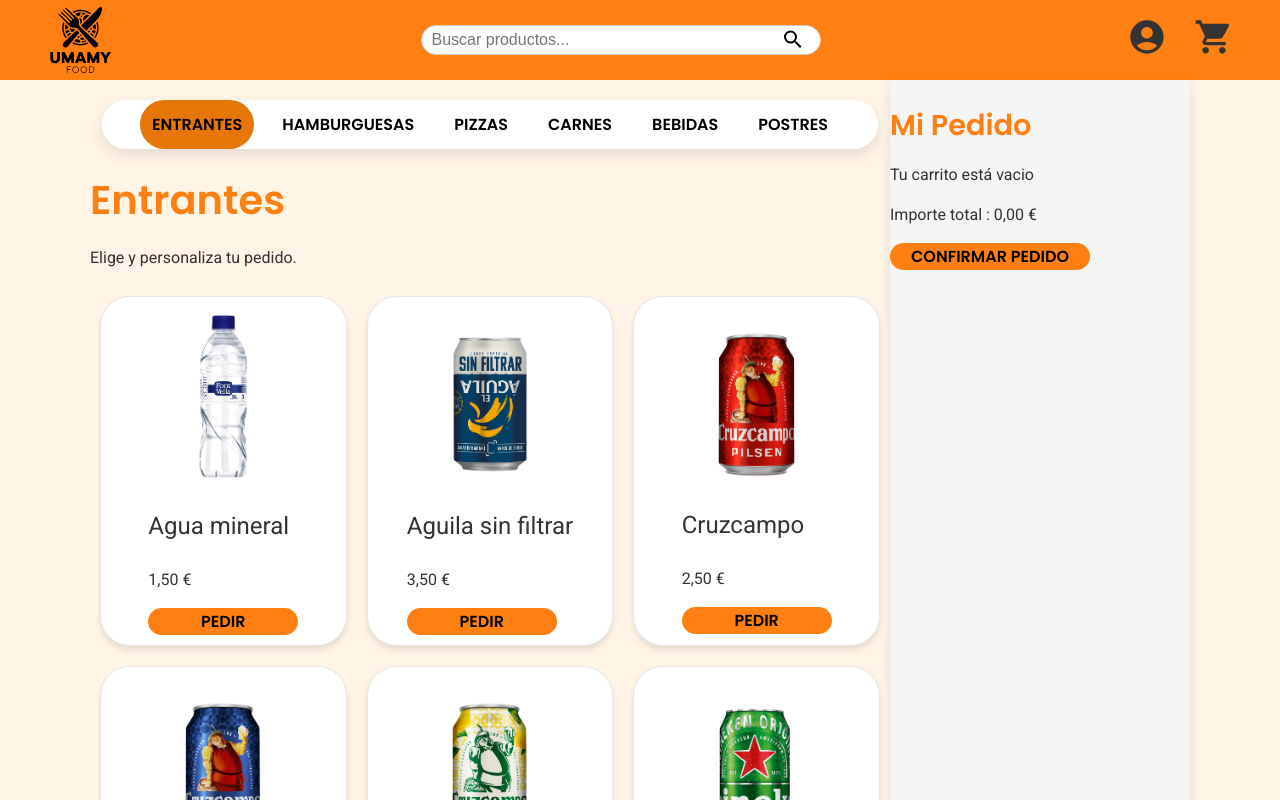
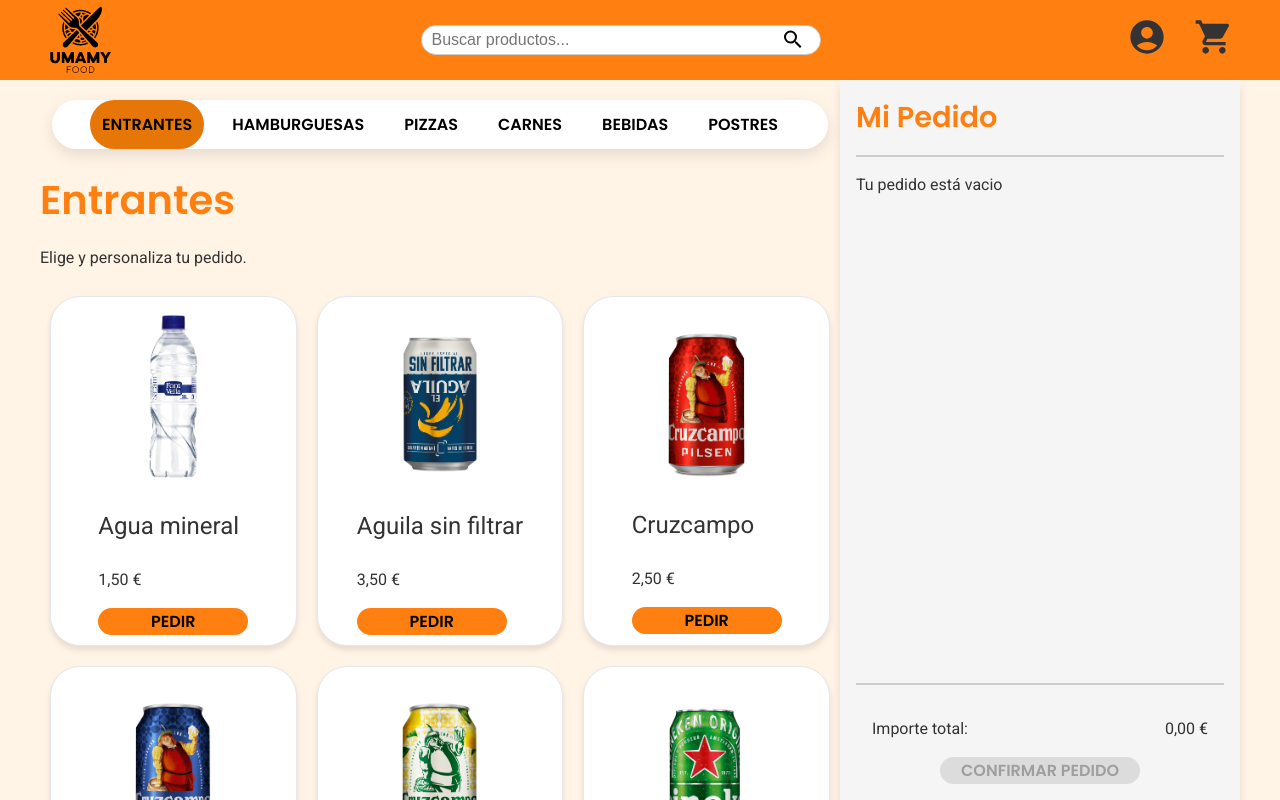
Before and after one commit to ldalejo/umamy_select-web, a React (Vite) app: page / in a window 1280 px wide. Shown: the top 800 px of the page. Built offline with nearby package versions, Linux system fonts and the light colour scheme.

Commit message:
Añadido disabled a confirmar pedido si no hay ningún producto seleccionado. Correciones en el css

```diff
--- a/src/components/Pedido/Pedido.css
+++ b/src/components/Pedido/Pedido.css
@@ -1,13 +1,58 @@
 .pedido {
     background-color: var(--gris-suave);
-    width: 300px;
+    width: 400px;
     box-shadow: 0px 6px 10px rgba(0, 0, 0, 0.1);
-}
+    padding: 0 1rem;
+    display: flex;
+    flex-direction: column;
+  }
 
-.enviar-pedido {
+  .pedido h2 {
+    position: sticky; /* Fija el título en la parte superior al hacer scroll */
+    top: 0;
+    background-color: var(--gris-suave);
+    z-index: 10;
+    padding: 1rem 0;
+    margin: 0;
+    border-bottom: 2px solid #ccc;
+  }
+
+  .pedido__productos {
+    flex-grow: 1;
+    overflow-y: auto; /* Permite el scroll solo en esta sección */
+    padding-bottom: 50px; /* Espacio suficiente para no cubrir el footer */
+  }
+
+  .pedido__footer {
+    padding: 1rem;
+    position: sticky; /* Fija el título en la parte superior al hacer scroll */
+    bottom: 0;
+    background-color: var(--gris-suave);
+    z-index: 5;
+    border-top: 2px solid #ccc;;
+  }
+
+  .pedido__importe {
+    display: flex;
+    justify-content: space-between;
+  }
+
+  .enviar-pedido {
     width: 200px;
     border-radius: 20px;
     background-color: var(--naranja-calabaza);
     cursor: pointer;
     text-transform: uppercase;
-}
+  }
+
+  .enviar-pedido:disabled {
+    background-color: #ccc;
+    cursor: not-allowed;
+    opacity: 0.6;
+    color: #666;
+  }
+
+  .pedido__form {
+    display: flex;
+    justify-content: center;
+  }
--- a/src/components/Pedido/Pedido.jsx
+++ b/src/components/Pedido/Pedido.jsx
@@ -9,13 +9,15 @@ export default function Resumen() {
 
   const { pedido, total } = useUmamy();
 
+  const comprobarPedido = () => pedido.length === 0;
+
   return (
     <aside className='pedido'>
       <h2>Mi Pedido</h2>
-      <section>
+      <section className='pedido__productos'>
         <article>
           {pedido.length === 0 ? (
-            <p>Tu carrito está vacio</p>
+            <p>Tu pedido está vacio</p>
           ) : (
             pedido.map(producto => (
               <ResumenProducto
@@ -27,28 +29,20 @@ export default function Resumen() {
         }
         </article>
       </section>
-      <section>
-        <p>Importe total : {formatearDinero(total)}</p>
-      </section>
-        <section>
-          <form>
+      <section className='pedido__footer'>
+        <article className='pedido__importe'>
+          <p>Importe total: </p>
+          <p>{formatearDinero(total)}</p>
+        </article>
+        <form className='pedido__form'>
           <input
             type="submit"
             className='enviar-pedido'
             value='Confirmar pedido'
+            disabled={comprobarPedido()}
           />
         </form>
       </section>
     </aside>
   )
 }
-
-    {/* <section className='pedido'>
-      <article >
-        <h1>Tu Pedido</h1>
-        <p>Tu carrito está vacio</p>
-      </article>
-      <article>
-        <p>Importe total : </p>
-      </article>
-    </section> */}
```
Lines whose indentation alone changed are shown as unchanged.
